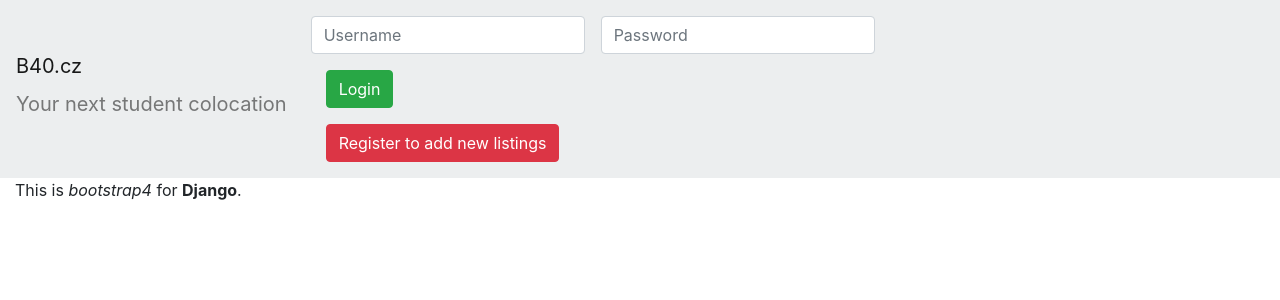
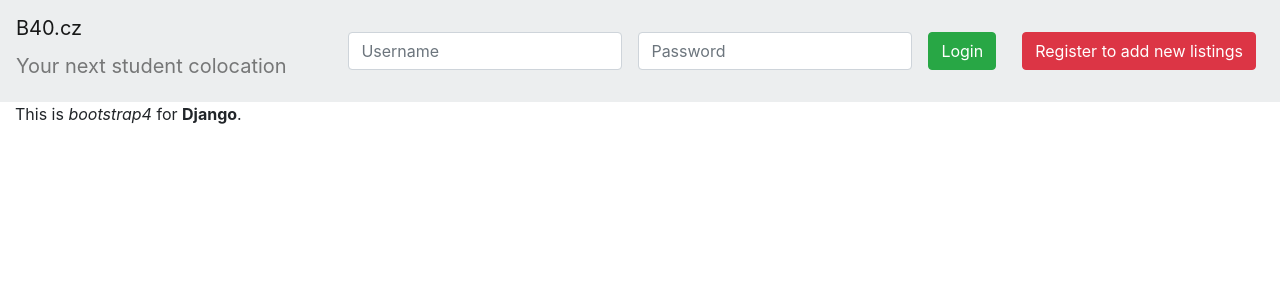
Before and after one commit to dmpe/django-wohn, a Django app: page / in a window 1280 px wide. Shown: the top 300 px of the page. Run offline with Django 3.2, Linux system fonts and the light colour scheme; some libraries are stand-ins or nearby versions.

Commit message:
form row

```diff
--- a/templates/header.html
+++ b/templates/header.html
@@ -1,6 +1,7 @@
 <nav class="navbar navbar-expand-md navbar-light" style="background-color: #ECEEEF" role="navigation">
 	<a class="navbar-brand mb-0" href="index.html">B40.cz
 		<span class="navbar-text d-none d-md-block d-lg-block d-xl-block">
+			<!-- hide on small screens, i.e. display only on >= md -->
 			Your next student colocation
 		</span>
 	</a>
@@ -14,11 +15,13 @@
 			{% csrf_token %}
 			<input type="text" name="username" class="form-control m-2" placeholder="Username">
 			<input type="password" name="password" class="form-control m-2" placeholder="Password">
-			<div class="form-group col-sm-6 col-md-12">
-				<button type="submit" class="btn btn-success m-2">Login</button>
-			</div>
-			<div class="form-group col-sm-6 col-md-12">
-				<button type="button" class="btn btn-danger m-2">Register to add new listings</button>
+			<div class="form-row">
+				<div class="col">
+					<button type="submit" class="btn btn-success m-2">Login</button>
+				</div>
+				<div class="col">
+					<button type="button" class="btn btn-danger m-2">Register to add new listings</button>
+				</div>
 			</div>
 		</form>
 	</div>
```
